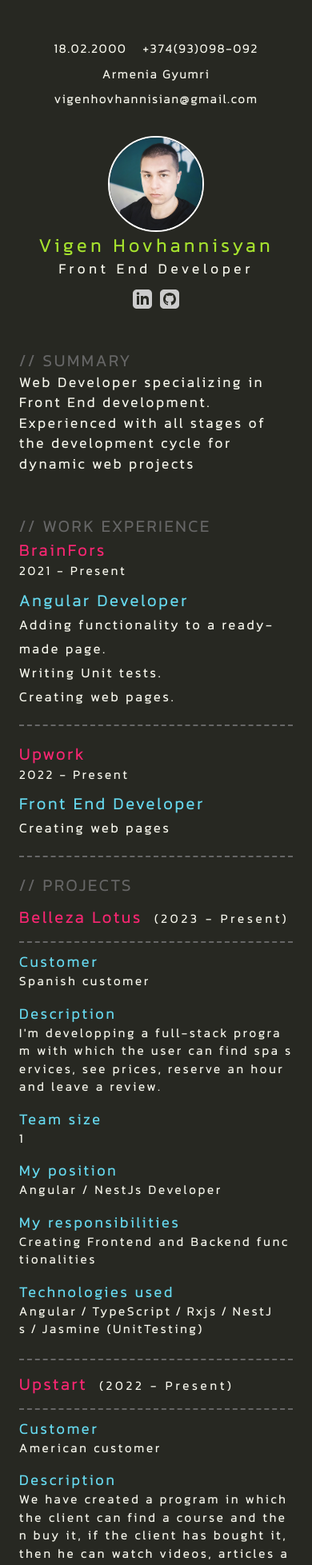
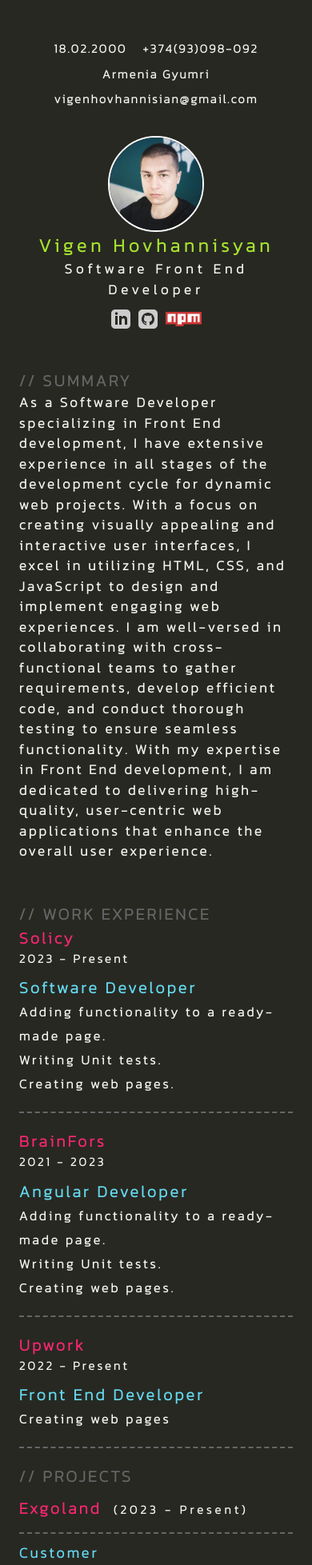
Before and after one commit to vigenhovhannisyans/work_cv, an Angular app in the folder CurrentCv/: page / in a window 390 px wide. Shown: the top 1957 px of the page at 80% size. Built offline with nearby package versions, Linux system fonts and the light colour scheme.

Commit message:
added new information

```diff
--- a/CurrentCv/src/app/core/interface/user.ts
+++ b/CurrentCv/src/app/core/interface/user.ts
@@ -15,6 +15,7 @@ export interface IUser {
     email: string;
     linkedin: string;
     github: string;
+    npm: string;
     summary: string;
     experiences: IExperience[];
     projects: IProject[];
--- a/CurrentCv/src/app/shared/info/info.component.html
+++ b/CurrentCv/src/app/shared/info/info.component.html
@@ -11,6 +11,9 @@
                 <a class="info__left__name_role-link__social" target="_blank" href="https://github.com/vigenhovhannisyans">
                     <img class="social" src="../../../assets/images/github.svg" alt="">
                 </a>
+                <a class="info__left__name_role-link__social npm" target="_blank" href="https://www.npmjs.com/settings/vigenhovhannisian/packages">
+                    <img class="social npm" src="../../../assets/images/npm.svg" alt="">
+                </a>
             </div>
         </div>
     </div>
@@ -21,11 +24,15 @@
             <li class="info__right__location-item">{{userInfo.phone}}</li>
             <li class="info__right__location-item">{{userInfo.email}}</li>
             <li class="info__right__location-item">
+                <a class="info__right__location-item-link" target="_blank" [href]="userInfo.npm">https://npmjs.com/vigenhovhannisian</a>
+            </li>
+            <li class="info__right__location-item">
                <a class="info__right__location-item-link" target="_blank" [href]="userInfo.linkedin">https://www.linkedin.com/vigen</a>
             </li>
             <li class="info__right__location-item">
                 <a class="info__right__location-item-link" target="_blank" [href]="userInfo.github">https://github.com/vigen</a>
             </li>
+
         </ul>
     </div>
 
@@ -39,6 +46,9 @@
         </ul>
         <ul class="info__right__location links">
             <li class="info__right__location-item">
+                <a class="info__right__location-item-link" target="_blank" [href]="userInfo.npm">https://npmjs.com/vigen</a>
+            </li>
+            <li class="info__right__location-item">
                 <a class="info__right__location-item-link" target="_blank" [href]="userInfo.github">https://github.com/vigen</a>
             </li>
             <li class="info__right__location-item">
--- a/CurrentCv/src/app/shared/info/info.component.media.scss
+++ b/CurrentCv/src/app/shared/info/info.component.media.scss
@@ -167,4 +167,15 @@
         }
     }
     }
+
+    @media screen and (max-width: 402px){
+        &__left{
+            &__name_role{
+                &-role{
+                    text-align: center;
+                }
+            }
+        }
+
+    }
 }
--- a/CurrentCv/src/app/shared/info/info.component.scss
+++ b/CurrentCv/src/app/shared/info/info.component.scss
@@ -41,6 +41,16 @@
                     &:last-child{
                         margin-right: 0;
                     }
+                    &.npm {
+                        filter: unset;
+
+                    }
+                    .social {
+                        &.npm {
+                                width: 45px;
+
+                        }
+                    }
                 }
             }
         }
--- a/CurrentCv/src/assets/json/user.json
+++ b/CurrentCv/src/assets/json/user.json
@@ -2,7 +2,7 @@
     "data": {
         "name": "Vigen",
         "surname": "Hovhannisyan",
-        "headline": "Front End Developer",
+        "headline": "Software Front End Developer",
         "date_of_birth": "18.02.2000",
         "location": "Armenia Gyumri",
         "phone": "+374(93)098-092",
@@ -10,11 +10,19 @@
         "email": "vigenhovhannisian@gmail.com",
         "linkedin": "https://www.linkedin.com/in/vigen-hovhannisyans",
         "github": "https://github.com/vigenhovhannisyans",
-        "summary": "Web Developer specializing in Front End development. Experienced with all stages of the development cycle for dynamic web projects",
+        "npm": "https://www.npmjs.com/settings/vigenhovhannisian/packages",
+        "summary": "As a Software Developer specializing in Front End development, I have extensive experience in all stages of the development cycle for dynamic web projects. With a focus on creating visually appealing and interactive user interfaces, I excel in utilizing HTML, CSS, and JavaScript to design and implement engaging web experiences. I am well-versed in collaborating with cross-functional teams to gather requirements, develop efficient code, and conduct thorough testing to ensure seamless functionality. With my expertise in Front End development, I am dedicated to delivering high-quality, user-centric web applications that enhance the overall user experience.",
         "experiences": [
+            {
+                "company": "Solicy",
+                "start_date": "Wed Sep 01 2023 00:00:00 GMT+0400",
+                "role": "Software Developer",
+                "responsibility": ["Adding functionality to a ready-made page.", "Writing Unit tests.", "Creating web pages."]
+            },
             {
                 "company": "BrainFors",
                 "start_date": "Wed Sep 01 2021 00:00:00 GMT+0400",
+                "end_date": "Wed Sep 01 2023 00:00:00 GMT+0400",
                 "role": "Angular Developer",
                 "responsibility": ["Adding functionality to a ready-made page.", "Writing Unit tests.", "Creating web pages."]
             },
@@ -26,6 +34,26 @@
             }
         ],
         "projects": [
+            {
+                "name": "Exgoland",
+                "customer": "Arabian customer",
+                "description": "We are developing a web program that enables users to buy, sell, and mint NFTs.",
+                "team_size": 8,
+                "position": "Full Stack Developer",
+                "responsibility": "Creating web pages with their functionalities and creating backend functionalities",
+                "technologies":["React","TypeScript","Node Js","TypeORM"],
+                "start_date": "Wed Sep 01 2023 00:00:00 GMT+0400"
+              },
+            {
+                "name": "Carlink",
+                "customer": "Korean customer",
+                "description": "We are developing a mobile application that allows users to find cars in Korea, view details, and make purchases or rental arrangements.",
+                "team_size": 3,
+                "position": "React Native Developer",
+                "responsibility": "Creating mobile screens and adding functionalities",
+                "technologies":["React Native","TypeScript"],
+                "start_date": "Wed Sep 01 2023 00:00:00 GMT+0400"
+              },
             {
                 "name": "Belleza Lotus",
                 "customer": "Spanish customer",
@@ -44,7 +72,8 @@
                 "position": "Angular Developer",
                 "responsibility": "Adding functionality to a ready-made page.",
                 "technologies":["Angular","TypeScript","Rxjs"],
-                "start_date": "Wed Sep 01 2022 00:00:00 GMT+0400"
+                "start_date": "Wed Sep 01 2022 00:00:00 GMT+0400",
+                "end_date": "Wed Sep 01 2023 00:00:00 GMT+0400"
               },
               {
                 "name": "French delivery",
@@ -109,6 +138,14 @@
                 "percent": 100
               },
               {
+                "skill": "React Native",
+                "percent": 50
+              },
+              {
+                "skill": "React JS",
+                "percent": 60
+              },
+              {
                 "skill": "RxJs",
                 "percent": 80
               },
```
Also changed, not shown: CurrentCv/src/assets/images/npm.svg (added).
